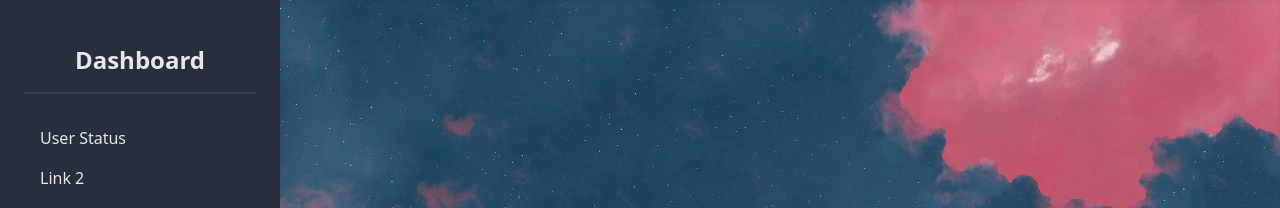
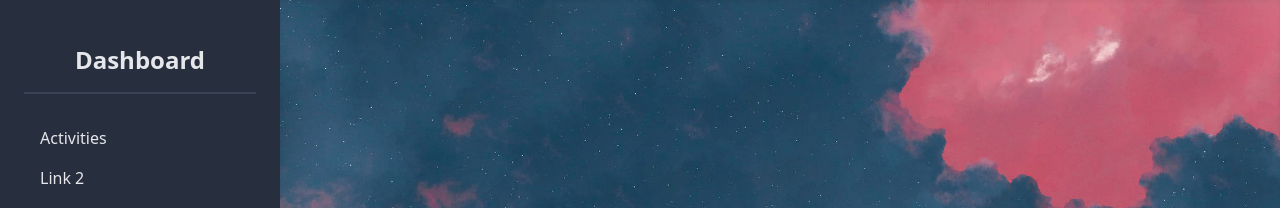
Before and after one commit to TTom08/realtime-user-activity, a React (Vite) app in the folder frontend/user-dashboard/: page /home in a window 1280 px wide. Shown: the top 208 px of the page. Built offline with nearby package versions, Linux system fonts and the light colour scheme; no server answers.

Commit message:
added Activities page

```diff
--- /dev/null
+++ b/frontend/user-dashboard/src/components/Activities.tsx
@@ -0,0 +1,4 @@
+const Activities: React.FC = () => {
+  return <div className="flex"></div>;
+};
+export default Activities;
--- a/frontend/user-dashboard/src/components/HomePage.tsx
+++ b/frontend/user-dashboard/src/components/HomePage.tsx
@@ -62,7 +62,7 @@ const HomePage = () => {
             navigate("/activities");
           }}
         >
-          User Status
+          Activities
         </a>
         <a
           href="#"
```
